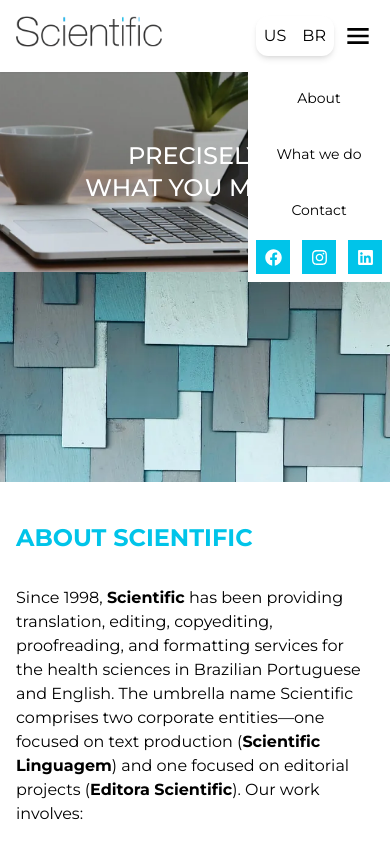
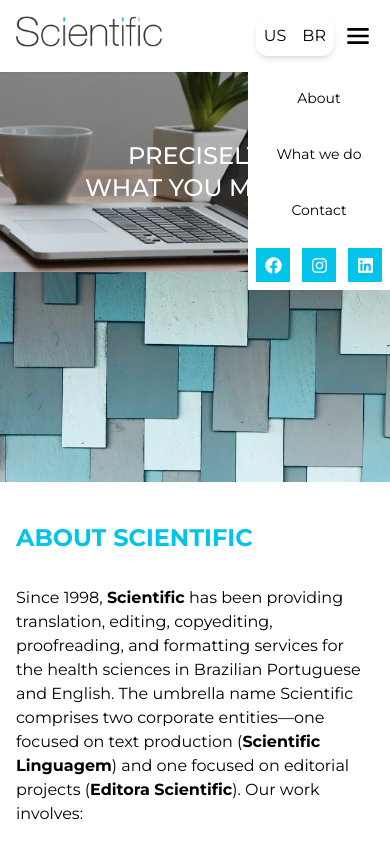
Before and after one commit to pazIago/Scientific, a Next.js app: page / in a window 390 px wide. Both pictures are taken after a click on the button 358 px from the left and 36 px from the top of the page. Shown: the top 844 px of the page. Built offline with nearby package versions, Linux system fonts and the light colour scheme; no server answers.

Commit message:
social icons py fix

```diff
--- a/src/components/Header/index.tsx
+++ b/src/components/Header/index.tsx
@@ -85,7 +85,7 @@ const Header = ({ isBr, setIsBr }: { isBr: boolean; setIsBr: Function }) => {
                 text={isBr ? "Serviços" : "What we do"}
               />
               <MenuItem anchor="#contato" text={isBr ? "Contato" : "Contact"} />
-              <ul className="flex gap-3 px-2 pb-2">
+              <ul className="flex gap-3 px-2 py-2">
                 <SocialIcon link="https://www.facebook.com/ScientificLinguagem/?locale=pt_BR">
                   <FBSvg />
                 </SocialIcon>
```
